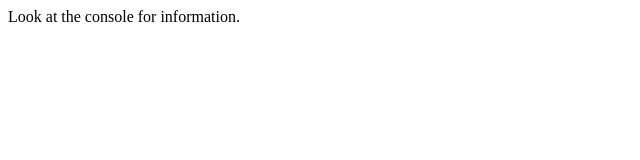
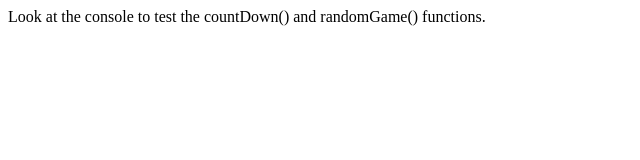
Before and after one commit to TechEdDan2/bc04_timersExercise, a plain HTML site: page index.html in a window 1280 px wide. Shown: the whole page, without its empty margins (0-640 px from the left). Drawn offline with Linux system fonts and the light colour scheme.

Commit message:
Update index.html

```diff
--- a/index.html
+++ b/index.html
@@ -4,12 +4,14 @@
 <head>
     <meta charset="UTF-8">
     <meta name="viewport" content="width=device-width, initial-scale=1.0">
+    <meta name="author" content="DNEL2">
+    <meta name="description" content="Exercise to practice with JS timers." />
     <title>Timers Exercise</title>
 </head>
 
 <body>
     <main>
-        Look at the console for information.
+        Look at the console to test the countDown() and randomGame() functions.
     </main>
 
 </body>
```
